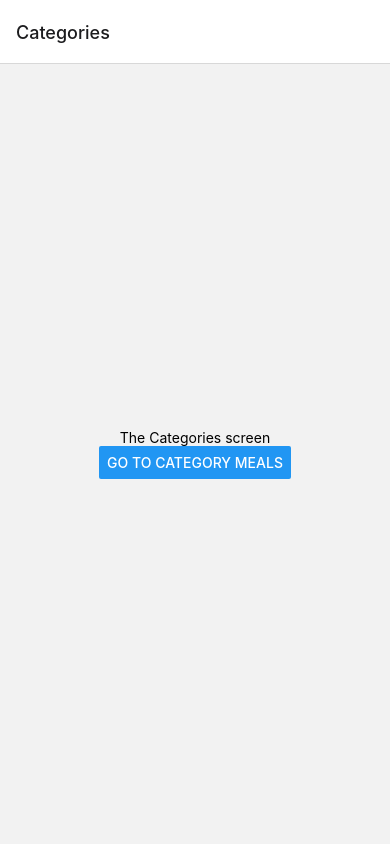
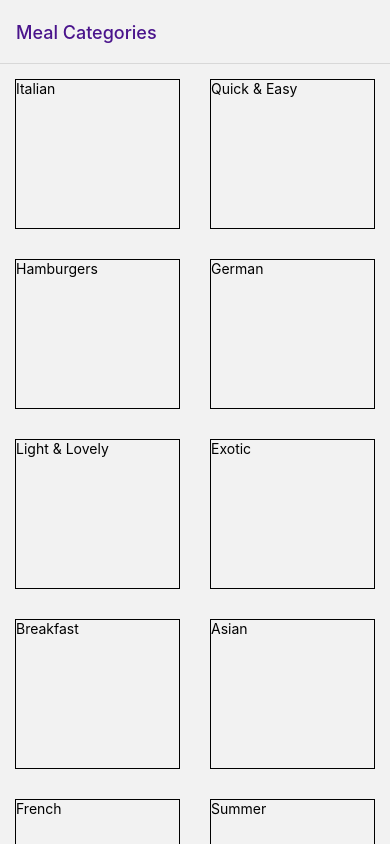
Before and after one commit to PantelisMitsis/rn-plan-meal-app, a React Native app: screen /Categories in a window 390 px wide. Built offline with nearby package versions, Linux system fonts and the light colour scheme.

Commit message:
created Grid and experimented with Stacknavigator and props.rout.params

```diff
--- /dev/null
+++ b/constants/Colors.js
@@ -0,0 +1,4 @@
+export default {
+    primaryColor : '#4a148c',
+    accentColor: '#ff6f00'
+};
--- /dev/null
+++ b/data/dummy-data.js
@@ -0,0 +1,14 @@
+import Category from '../models/category';
+
+export const CATEGORIES = [
+  new Category('c1', 'Italian', '#f5428d'),
+  new Category('c2', 'Quick & Easy', '#f54242'),
+  new Category('c3', 'Hamburgers', '#f5a442'),
+  new Category('c4', 'German', '#f5d142'),
+  new Category('c5', 'Light & Lovely', '#368dff'),
+  new Category('c6', 'Exotic', '#41d95d'),
+  new Category('c7', 'Breakfast', '#9eecff'),
+  new Category('c8', 'Asian', '#b9ffb0'),
+  new Category('c9', 'French', '#ffc7ff'),
+  new Category('c10', 'Summer', '#47fced')
+];
--- /dev/null
+++ b/models/category.js
@@ -0,0 +1,9 @@
+class Category {
+    constructor(id, title, color) {
+        this.id =id;
+        this.title = title;
+        this.color = color;
+    }
+}
+
+export default Category;
--- a/navigation/MealsNavigator.js
+++ b/navigation/MealsNavigator.js
@@ -1,19 +1,20 @@
 import { createNativeStackNavigator } from '@react-navigation/native-stack';
-
-import CategoriesScreen from '../screens/CategoriesScreen';
-import CategoryMealsScreen from '../screens/CategoryMealsScreen';
-import MealDetailScreen from '../screens/MealDetailScreen';
 import { NavigationContainer } from '@react-navigation/native';
 
+import CategoriesScreen, { categoriesScreenOptions } from '../screens/CategoriesScreen';
+import CategoryMealsScreen, { categoryMealScreenOptions } from '../screens/CategoryMealsScreen';
+import MealDetailScreen from '../screens/MealDetailScreen';
 
-const Stack = createNativeStackNavigator()
+
+
+const MealStackNavigator = createNativeStackNavigator()
 
 const MealsNavigator = props => {
     return <NavigationContainer>
-        <Stack.Navigator initialRouteName= "Categories">
-            <Stack.Screen name="Categories" component={CategoriesScreen} />
-            <Stack.Screen name="CategoryMeals" component={CategoryMealsScreen} />
-        </Stack.Navigator>
+        <MealStackNavigator.Navigator initialRouteName="Categories">
+            <MealStackNavigator.Screen name="Categories" component={CategoriesScreen} options={categoriesScreenOptions} />
+            <MealStackNavigator.Screen name="CategoryMeals" component={CategoryMealsScreen} options={categoryMealScreenOptions} />
+        </MealStackNavigator.Navigator>
     </NavigationContainer>
 };
 
--- a/screens/CategoriesScreen.js
+++ b/screens/CategoriesScreen.js
@@ -1,25 +1,54 @@
 import React from 'react';
-import { StyleSheet, Text, View, Button } from 'react-native';
+import { StyleSheet, Text, View, FlatList, TouchableOpacity, Platform } from 'react-native';
+
+import { CATEGORIES } from '../data/dummy-data';
+import Colors from '../constants/Colors';
+
 
 
 const CategoriesScreen = props => {
+
+    const renderGridItem = (itemData) => {
+        return (
+            <TouchableOpacity
+                style={styles.gridItem}
+                onPress={() => {
+                    props.navigation.navigate('CategoryMeals', {
+                        categoryId: itemData.item.id
+                    });
+                }}>
+                <View>
+                    <Text>{itemData.item.title}</Text>
+                </View>
+            </TouchableOpacity>
+        );
+    };
+
     return (
-        <View style={styles.screen}>
-            <Text>The Categories screen</Text>
-            <Button
-                title="Go to Category Meals"
-                onPress={() => props.navigation.navigate('CategoryMeals')}
-            />
-        </View>
+        <FlatList data={CATEGORIES} renderItem={renderGridItem} numColumns={2} />
     );
 };
 
+export const categoriesScreenOptions = {
+    title: 'Meal Categories', //insted of headerTitle of react navigation 4
+    headerStyle: {
+        backgroundColor: Platform.OS === 'android' ? Colors.primaryColor : ''
+    },
+    headerTintColor: Platform.OS === 'android' ? 'white' : Colors.primaryColor
+};
 
 const styles = StyleSheet.create({
     screen: {
         flex: 1,
         justifyContent: 'center',
         alignItems: 'center'
+    },
+    gridItem: {
+        flex: 1,
+        margin: 15,
+        height: 150,
+        borderWidth: 1,
+        borderColor: 'black'
     }
 });
 
--- a/screens/CategoryMealsScreen.js
+++ b/screens/CategoryMealsScreen.js
@@ -1,19 +1,38 @@
 import React from 'react';
 import { StyleSheet, Text, View, Button } from 'react-native';
 
+import { CATEGORIES } from '../data/dummy-data';
+import Colors from '../constants/Colors';
 
 const CategoryMealScreen = props => {
+    const catId = props.route.params.categoryId; //insted of props.navigate.params('categoryId') react navigator v4
+
+    const selectedCategory = CATEGORIES.find(cat => cat.id === catId);
     return (
         <View style={styles.screen}>
             <Text>The Category Meal screen</Text>
+            <Text>{selectedCategory.title}</Text>
             <Button
-                title="Go to Meal Detail"
-                onPress={() => props.navigation.replace('MealDetail')}
+                title="Go to Categories"
+                onPress={() => props.navigation.navigate('Categories')}
             />
         </View>
     );
 };
 
+export const categoryMealScreenOptions = navData => {
+    const catId = navData.route.params.categoryId;
+    const selectedCategory = CATEGORIES.find(cat => cat.id === catId);
+
+    return {
+        title: selectedCategory.title, //headerTitle also works
+        headerStyle: {
+            backgroundColor: Platform.OS === 'android' ? Colors.primaryColor : ''
+        },
+        headerTintColor: Platform.OS === 'android' ? 'white' : Colors.primaryColor
+    };
+
+};
 
 const styles = StyleSheet.create({
     screen: {
```
Also changed, not shown: navigation/MealDetailNavigator.js (added, +24 -0 lines).
